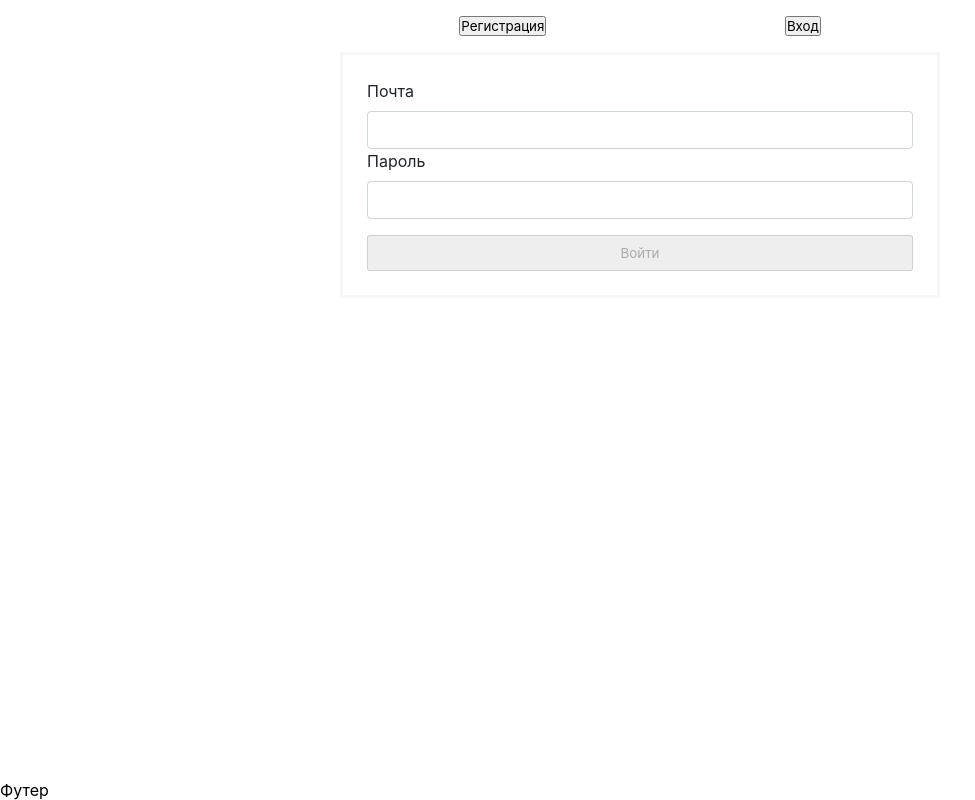
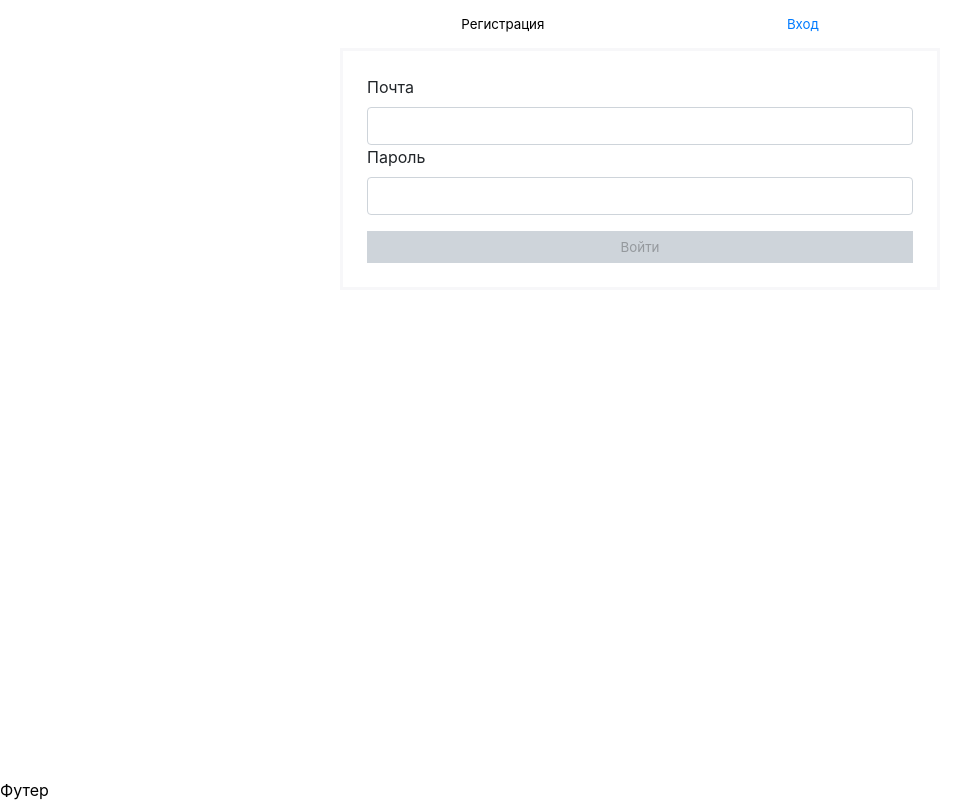
Before and after one commit to matveygrevtsov/simple-chat, a Next.js app: page / in a window 1280 px wide. Shown: the whole page, without its empty margins (0-975 px from the left). Built offline with nearby package versions, Linux system fonts and the light colour scheme.

Commit message:
Добавил стили на страницу авторизации (#17)
Co-authored-by: matveygrevtsov <matveygrevcov@gmail.com>

```diff
--- a/src/components/AuthForm/AuthForm.module.css
+++ b/src/components/AuthForm/AuthForm.module.css
@@ -13,3 +13,7 @@
 .switchAuthScreenButton {
   cursor: pointer;
 }
+
+.activeButton {
+  color: var(--color-blue);
+}
--- a/src/components/AuthForm/AuthForm.tsx
+++ b/src/components/AuthForm/AuthForm.tsx
@@ -2,6 +2,7 @@ import { UserCredentials } from "@/store/components/user/types";
 import { SignUpForm } from "../SignUpForm/SignUpForm";
 import { SignInForm } from "../SignInForm/SignInForm";
 import { useAuthForm } from "./useAuthForm";
+import cn from "classnames";
 
 import s from "./AuthForm.module.css";
 
@@ -18,20 +19,22 @@ interface Props {
 export function AuthForm({ onSignUpFormSubmit, onSignInFormSubmit }: Props) {
   const { authScreenType, handleClickSignUp, handleClickSignIn } =
     useAuthForm();
+  const signUpButtonClassName =
+    authScreenType === AuthType.SignUp
+      ? cn(s.switchAuthScreenButton, s.activeButton)
+      : s.switchAuthScreenButton;
+  const signInButtonClassName =
+    authScreenType === AuthType.SignIn
+      ? cn(s.switchAuthScreenButton, s.activeButton)
+      : s.switchAuthScreenButton;
 
   return (
     <div className={s.root}>
       <div className={s.head}>
-        <button
-          onClick={handleClickSignUp}
-          className={s.switchAuthScreenButton}
-        >
+        <button onClick={handleClickSignUp} className={signUpButtonClassName}>
           Регистрация
         </button>
-        <button
-          onClick={handleClickSignIn}
-          className={s.switchAuthScreenButton}
-        >
+        <button onClick={handleClickSignIn} className={signInButtonClassName}>
           Вход
         </button>
       </div>
--- a/src/components/SignInForm/SignInForm.module.css
+++ b/src/components/SignInForm/SignInForm.module.css
@@ -39,4 +39,5 @@
 .submitButton {
   margin-top: 1rem;
   padding: 0.5rem;
+  background-color: var(--color-gray);
 }
--- a/src/components/SignUpForm/SignUpForm.module.css
+++ b/src/components/SignUpForm/SignUpForm.module.css
@@ -39,4 +39,5 @@
 .submitButton {
   margin-top: 1rem;
   padding: 0.5rem;
+  background-color: var(--color-gray);
 }
--- a/src/styles/globals.css
+++ b/src/styles/globals.css
@@ -44,3 +44,9 @@ input::-moz-focus-inner {
   border: 0;
   padding: 0;
 }
+
+button {
+  background: none;
+  border: none;
+  cursor: pointer;
+}
```
